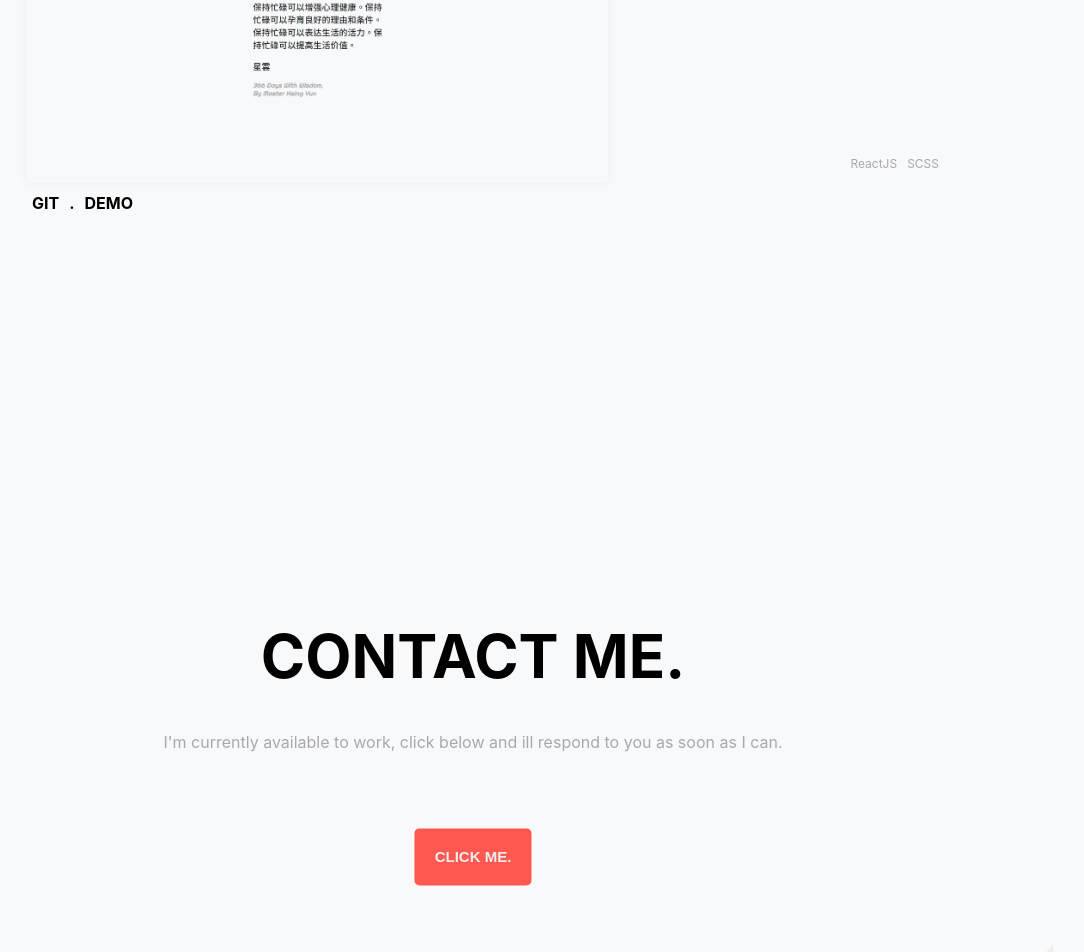
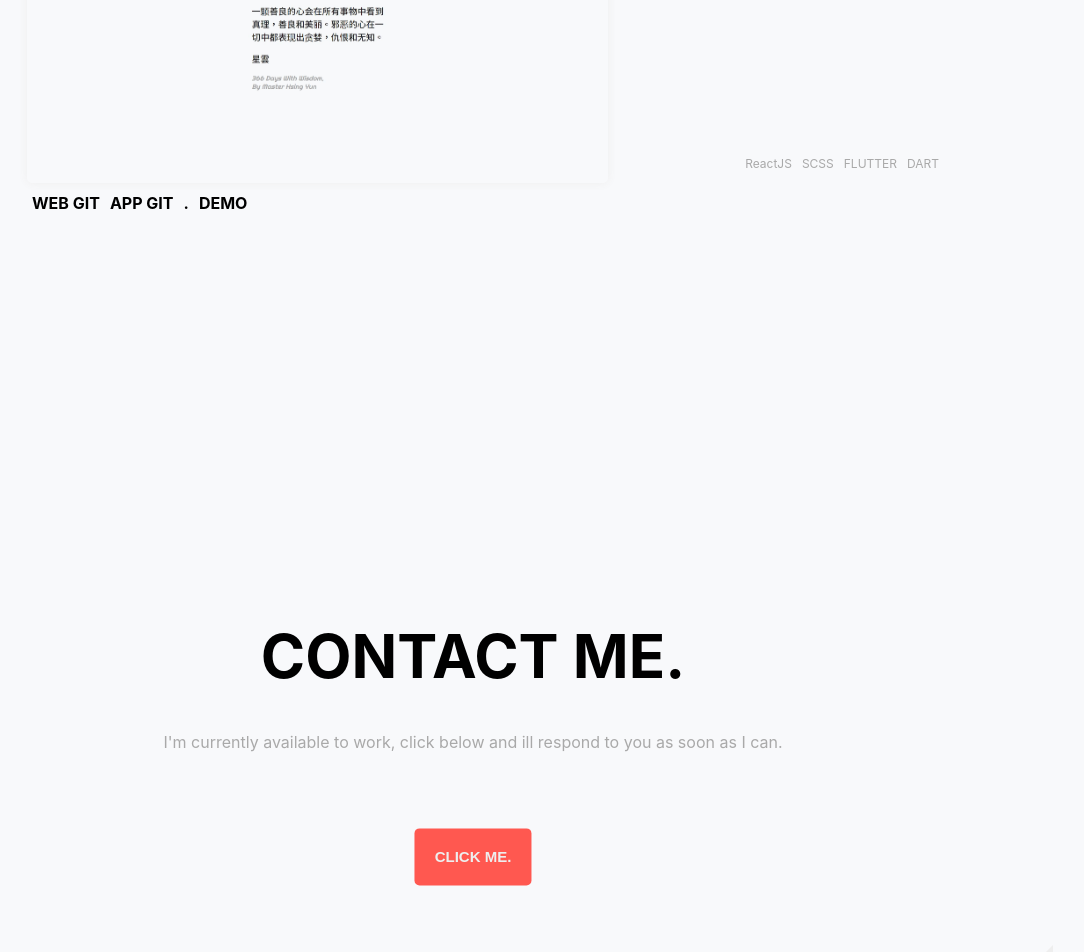
Before and after one commit to jellychn/portfolio, a React (Create React App) app: page /#/ in a window 1280 px wide. Shown: the part 3996-4948 px from the top of the page, without its empty margins (167-1251 px from the left). Built offline with nearby package versions, Linux system fonts and the light colour scheme.

Commit message:
added app quotes git link

```diff
--- a/src/components/QuotesProject.js
+++ b/src/components/QuotesProject.js
@@ -69,12 +69,17 @@ class QuotesProject extends React.Component {
                         <div className='technologies'>
                             <p className='tech'>ReactJS</p>
                             <p className='tech'>SCSS</p>
+                            <p className='tech'>FLUTTER</p>
+                            <p className='tech'>DART</p>
                         </div>
                     </div>
                 </div>
                 <div className='project-links'>
                     <a href='https://github.com/jellychn/quotes/tree/master' target='_blank'>
-                        <p>GIT</p>
+                        <p>WEB GIT</p>
+                    </a>
+                    <a href='https://github.com/jellychn/quotes-app' target='_blank'>
+                        <p>APP GIT</p>
                     </a>
                     <p>.</p>
                     <a href='https://jellychn.github.io/quotes/' target='_blank'>
```
Also changed, not shown: src/assets/quote-project/quote.JPG.
